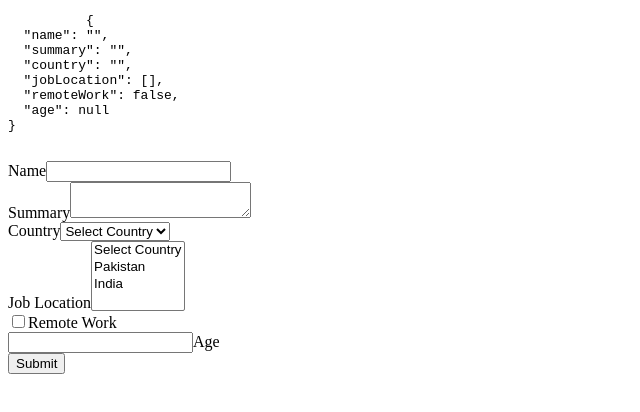
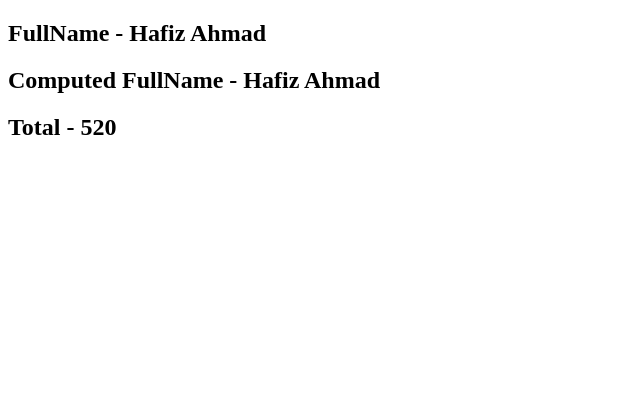
Before and after one commit to devlivewir/vue-initial, a Vue app: page / in a window 1280 px wide. Shown: the top 412 px of the page, without its empty margins (0-640 px from the left). Built offline with nearby package versions, Linux system fonts and the light colour scheme.

Commit message:
form handling modifier reduce method

```diff
--- a/src/App.vue
+++ b/src/App.vue
@@ -1,53 +1,9 @@
 <template>
   <div>
     <template>
-      <div>
-        <pre>
-          {{ JSON.stringify(formValues, null, 2) }}
-        </pre>
-      </div>
-      <form action="" @submit.prevent="submitForm">
-        <div>
-          <label for="name">Name</label>
-          <input type="text" id="name" v-model.trim.lazy="formValues.name">
-        </div>
-
-        <div>
-          <label for="summary">Summary</label>
-          <textarea id="summary" v-model="formValues.summary" />
-        </div>
-
-        <div>
-          <label for="country">Country</label>
-          <select name="" id="country" v-model="formValues.country">
-            <option value="">Select Country</option>
-            <option value="Pakistan">Pakistan</option>
-            <option value="India">India</option>
-          </select>
-        </div>
-
-        <div>
-          <label for="job-location">Job Location</label>
-          <select name="" id="job-location" multiple v-model="formValues.jobLocation">
-            <option value="">Select Country</option>
-            <option value="Pakistan">Pakistan</option>
-            <option value="India">India</option>
-          </select>
-        </div>
-
-        <div>
-          <input type="checkbox" id="remoteWork" v-model="formValues.remoteWork">
-          <label for="remoteWork">Remote Work</label>
-        </div>
-
-        <div>
-          <input type="number" id="age" v-model.number="formValues.age">
-          <label for="remoteWork">Age</label>
-        </div>
-        <div>
-          <button>Submit</button>
-        </div>
-      </form>
+      <h2>FullName - {{ firstName }} {{ lastName }}</h2>
+      <h2>Computed FullName - {{ FullName }}</h2>
+      <h2>Total - {{ items.reduce((total, curr) => (total = total + curr.price), 0) }}</h2>
     </template>
   </div>
 
@@ -59,22 +15,34 @@ export default {
   name: 'App',
   data() {
     return {
-      formValues: {
-        name: '',
-        'summary': '',
-        'country': '',
-        'jobLocation': [],
-        'remoteWork': false,
-        age: null,
-      }
+      firstName: "Hafiz",
+      lastName: "Ahmad",
+      items: [
+        {
+          id: 1,
+          title: 'TV',
+          price: 200
+        },
+        {
+          id: 2,
+          title: 'Watch',
+          price: 150
+        },
+        {
+          id: 3,
+          title: 'Screen',
+          price: 170
+        },
+      ]
     }
   },
   methods: {
-    submitForm() {
-      console.log('button submitted...');
+  },
+  computed: {
+    FullName() {
+      return `${this.firstName} ${this.lastName}`
     }
-
-  },
+  }
 }
 </script>
 <style>
```
